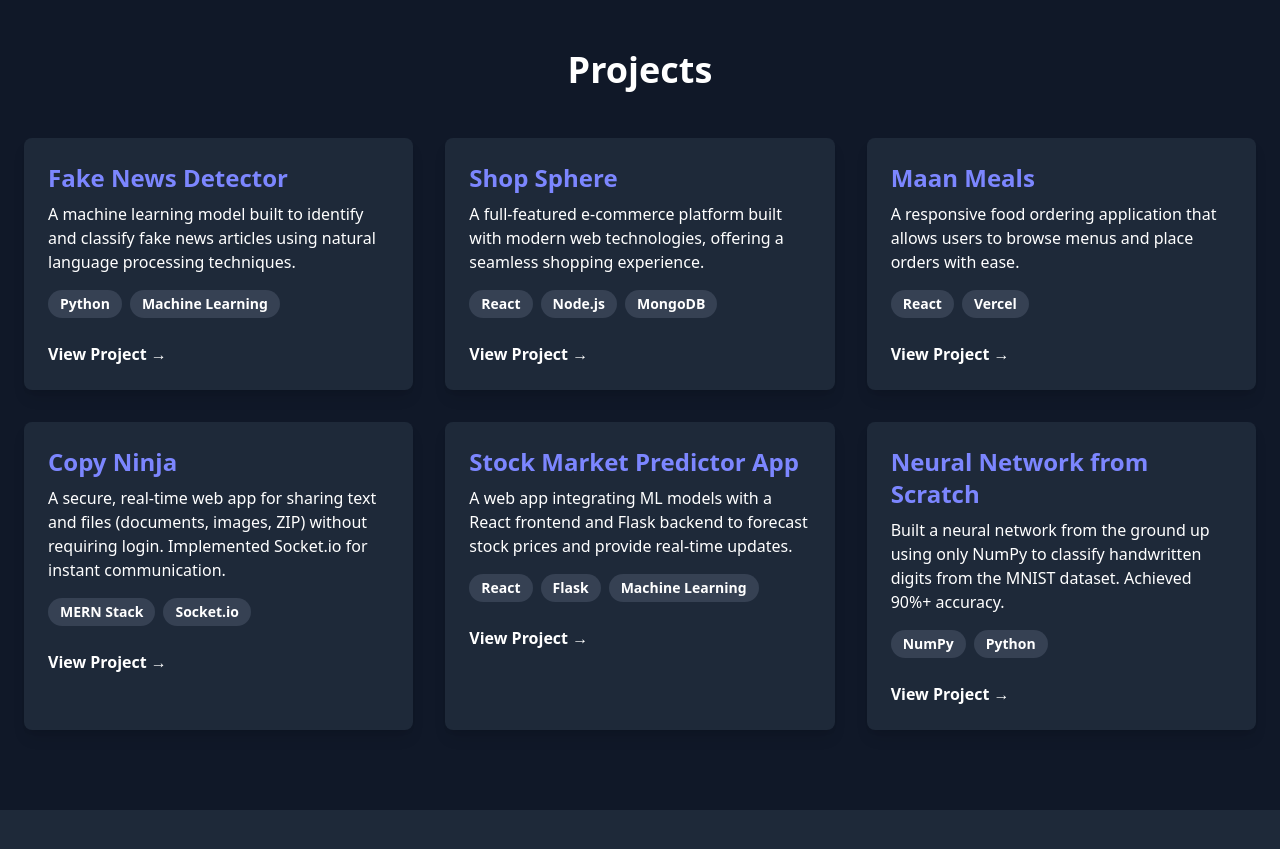
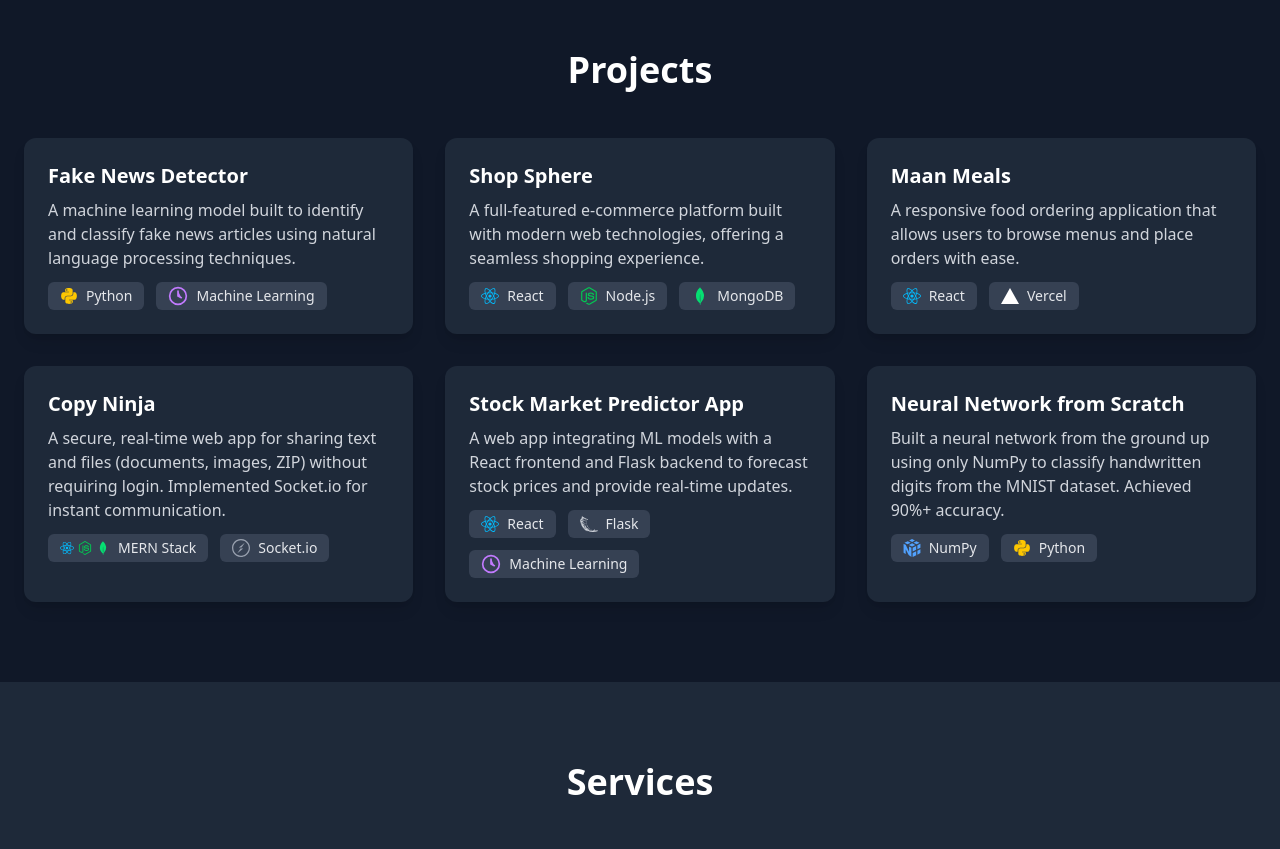
Before and after one commit to Ayushmaan218/portfolio, a React (Vite) app: page / in a window 1280 px wide. Shown: the part 1900-2749 px from the top of the page. Built offline with nearby package versions, Linux system fonts and the light colour scheme.

Commit message:
update projects section with links and svg

```diff
--- a/src/App.jsx
+++ b/src/App.jsx
@@ -1,5 +1,7 @@
 import React, { useState, useRef, useEffect } from 'react';
-import { FaLinkedin, FaGithub, FaTwitter, FaInstagram, FaEnvelope } from "react-icons/fa";
+import { FaLinkedin, FaGithub, FaTwitter, FaEnvelope } from "react-icons/fa";
+import { FaReact, FaNodeJs, FaPython } from "react-icons/fa";
+import { SiMongodb, SiFlask, SiNumpy, SiSocketdotio, SiVercel } from "react-icons/si";
 
 //- Global Styles for animations
 const GlobalStyles = () => (
@@ -393,6 +395,30 @@
     );
 };
 
+const techIcons = {
+  React: <FaReact className="text-sky-400 text-lg" />,
+  "Node.js": <FaNodeJs className="text-green-500 text-lg" />,
+  MongoDB: <SiMongodb className="text-green-400 text-lg" />,
+  Python: <FaPython className="text-yellow-400 text-lg" />,
+  Flask: <SiFlask className="text-gray-300 text-lg" />,
+  NumPy: <SiNumpy className="text-blue-400 text-lg" />,
+  "Machine Learning": (
+    <svg className="w-5 h-5 text-purple-400" fill="currentColor" viewBox="0 0 24 24">
+      <circle cx="12" cy="12" r="10" stroke="currentColor" strokeWidth="2" fill="none"/>
+      <path d="M12 6v6l4 2" stroke="currentColor" strokeWidth="2" strokeLinecap="round" />
+    </svg>
+  ),
+  "Socket.io": <SiSocketdotio className="text-gray-400 text-lg" />,
+  Vercel: <SiVercel className="text-white text-lg" />,
+  "MERN Stack": (
+    <span className="flex gap-1 items-center">
+      <FaReact className="text-sky-400" />
+      <FaNodeJs className="text-green-500" />
+      <SiMongodb className="text-green-400" />
+    </span>
+  ),
+};
+
 
 const Projects = () => {
     const projectData = [
@@ -403,19 +429,57 @@
         { title: "Stock Market Predictor App", description: "A web app integrating ML models with a React frontend and Flask backend to forecast stock prices and provide real-time updates.", link: "https://github.com/Ayushmaan218/stockMarketApp", technologies: ["React", "Flask", "Machine Learning"] },
         { title: "Neural Network from Scratch", description: "Built a neural network from the ground up using only NumPy to classify handwritten digits from the MNIST dataset. Achieved 90%+ accuracy.", link: "https://github.com/Ayushmaan218/NeuralNetworkFromscratch", technologies: ["NumPy", "Python"] },
     ];
+
     const [setTitleRef, isTitleVisible] = useAnimateOnScroll();
+
+    const ProjectCard = ({ title, description, link, technologies, delay }) => {
+  return (
+    <a
+      href={link}
+      target="_blank"
+      rel="noopener noreferrer"
+      className="block bg-gray-800 p-6 rounded-xl shadow-lg hover:shadow-2xl hover:bg-gray-700 transition-all duration-300 transform hover:-translate-y-1"
+      style={{ transitionDelay: `${delay}ms` }}
+    >
+      <h3 className="text-xl font-semibold mb-2">{title}</h3>
+      <p className="text-gray-300 mb-3">{description}</p>
+      <div className="flex flex-wrap gap-3">
+        {technologies.map((tech, i) => (
+          <div
+            key={i}
+            className="flex items-center gap-2 px-3 py-1 bg-gray-700 rounded-md text-gray-200 text-sm"
+          >
+            {techIcons[tech] || null}
+            <span>{tech}</span>
+          </div>
+        ))}
+      </div>
+    </a>
+  );
+};
+
 
     return (
         <section id="projects" className="py-20 bg-gray-900 text-white">
             <div className="container mx-auto px-6">
-                <h2 ref={setTitleRef} className={`text-4xl font-bold text-center mb-12 transition-all duration-700 ${isTitleVisible ? 'opacity-100 translate-y-0' : 'opacity-0 translate-y-10'}`}>Projects</h2>
+                <h2
+                    ref={setTitleRef}
+                    className={`text-4xl font-bold text-center mb-12 transition-all duration-700 ${
+                        isTitleVisible ? 'opacity-100 translate-y-0' : 'opacity-0 translate-y-10'
+                    }`}
+                >
+                    Projects
+                </h2>
                 <div className="grid grid-cols-1 md:grid-cols-2 lg:grid-cols-3 gap-8">
-                    {projectData.map((p, index) => <ProjectCard key={p.title} {...p} delay={index * 150} />)}
+                    {projectData.map((p, index) => (
+                        <ProjectCard key={p.title} {...p} delay={index * 150} />
+                    ))}
                 </div>
             </div>
         </section>
     );
 };
+
 
 const ServiceCard = ({ title, description, delay }) => {
     const [setRef, isVisible] = useAnimateOnScroll();
```
